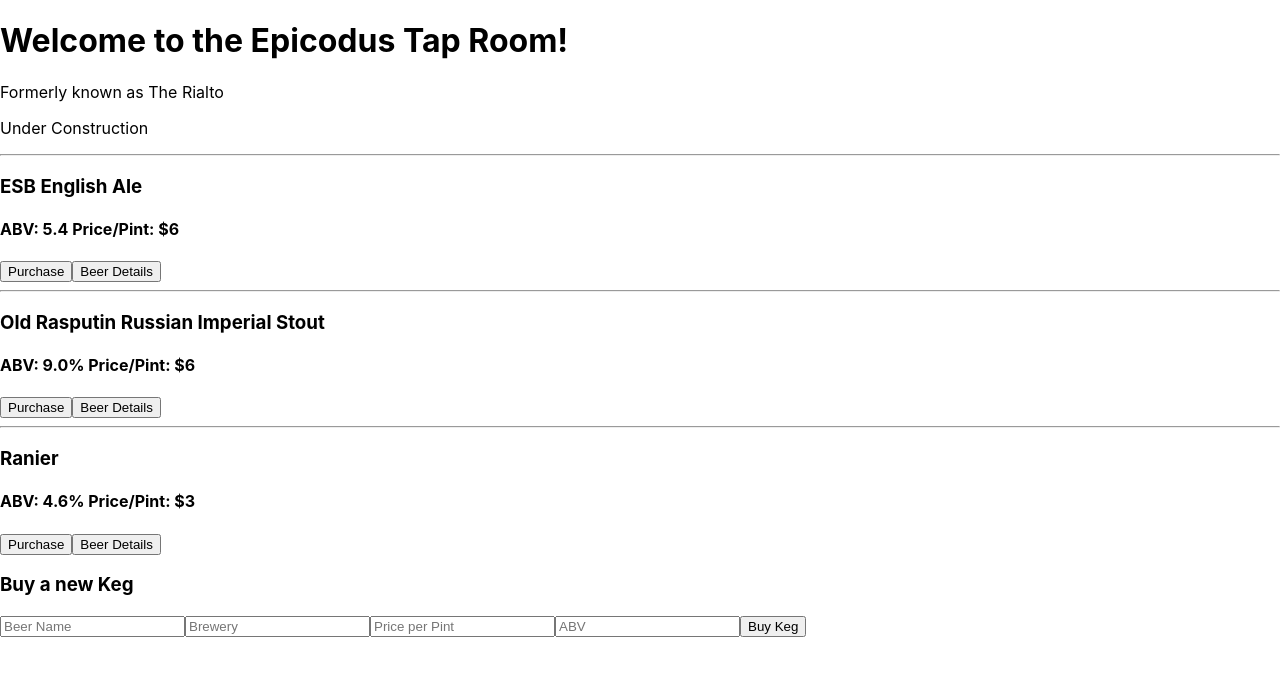
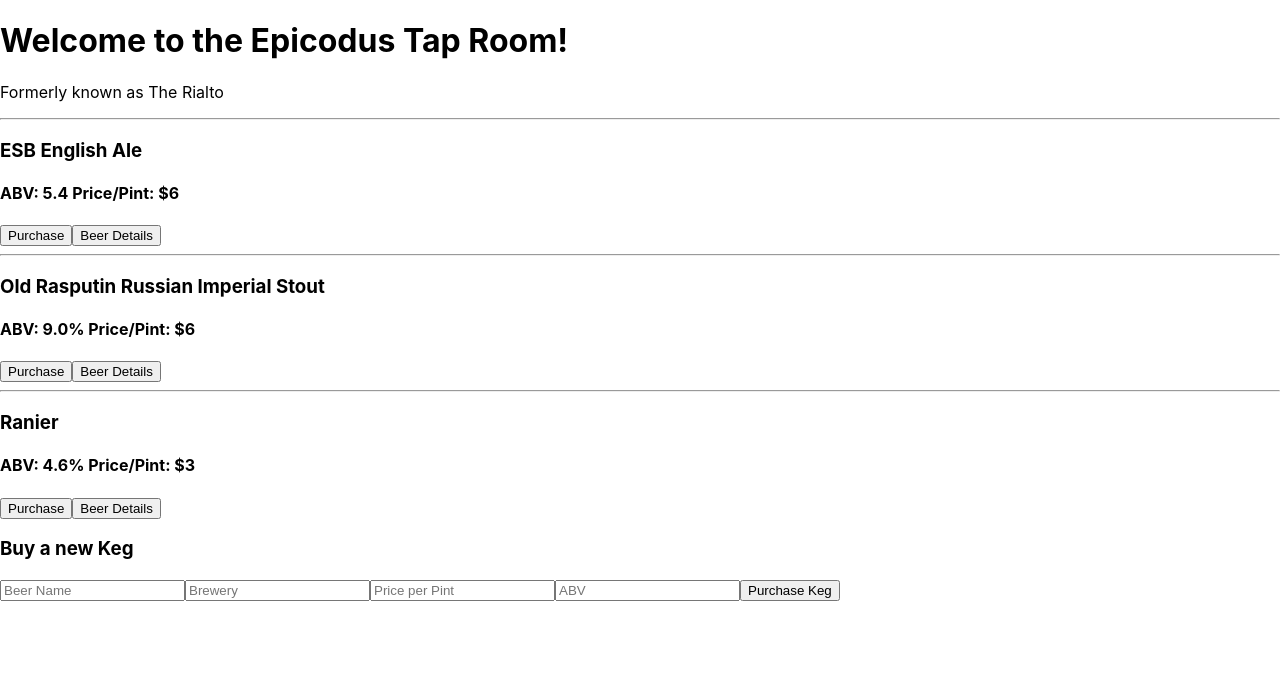
Before and after one commit to PRKille/TapRoomRedux, a React (Create React App) app: page / in a window 1280 px wide. Shown: the top 676 px of the page. Built offline with nearby package versions, Linux system fonts and the light colour scheme.

Commit message:
refactor for multiuse form

```diff
--- a/src/Components/App.js
+++ b/src/Components/App.js
@@ -103,7 +103,6 @@
     return (
       <React.Fragment>
         <Header />
-        <p>Under Construction</p>
         {currentPage.component}
       </React.Fragment>
     );
--- a/src/Components/KegFolder/KegForm.js
+++ b/src/Components/KegFolder/KegForm.js
@@ -0,0 +1,33 @@
+import React from 'react';
+import PropTypes from 'prop-types';
+
+function KegForm(props) {
+  return (
+    <form className="createForm" onSubmit={props.formSubmissionHandler}>
+        <input
+          type="text"
+          name="name"
+          placeholder="Beer Name" />
+        <input
+          type="text"
+          name="brand"
+          placeholder="Brewery" />
+        <input
+          type="text"
+          name="price"
+          placeholder="Price per Pint" />
+        <input
+          type="text"
+          name="abv"
+          placeholder="ABV" />
+        <button type='submit'>{props.buttonText}</button>
+      </form>
+  );
+}
+
+KegForm.propTypes = {
+  formSubmissionHandler: PropTypes.func,
+  buttonText: PropTypes.string
+}
+
+export default KegForm;
--- a/src/Components/TapRoom/Keg.js
+++ b/src/Components/TapRoom/Keg.js
@@ -20,7 +20,7 @@
 }
 
 Keg.propTypes = {
-  id: PropTypes.number,
+  id: PropTypes.string,
   inventory: PropTypes.number,
   name: PropTypes.string,
   price: PropTypes.string,
--- a/src/Components/TapRoom/TapRoom.js
+++ b/src/Components/TapRoom/TapRoom.js
@@ -1,11 +1,13 @@
 import React from 'react';
 import Keg from './Keg';
+import KegForm from '../KegFolder/KegForm'
 import PropTypes from "prop-types";
 import { v4 } from 'uuid';
 
 function TapRoom(props){
 
   function handleKegPurchaseSubmit(event) {
+    console.log("HandleKegPurchase");
     event.preventDefault();
     props.onNewKegPurchase({
       name: event.target.name.value,
@@ -26,7 +28,7 @@
     <React.Fragment>
       <div className="kegs">
         {sortList.map((keg) => (
-          <React.Fragment>
+          <div>
             <hr />
             <Keg
               key={keg.id}
@@ -38,31 +40,16 @@
               id={keg.id}
               onKegClick={props.onKegSelection}
               onBeerPuchase={props.onPintSold} />
-          </React.Fragment>
+          </div>
         ))}
       </div>
+      <div>
+        <h3>Buy a new Keg</h3>
+        <KegForm
+        formSubmissionHandler={handleKegPurchaseSubmit}
+        buttonText="Purchase Keg" />
+      </div>
 
-      <form className="createForm" onSubmit={handleKegPurchaseSubmit}>
-        <h3>Buy a new Keg</h3>
-        <input
-          type="text"
-          name="name"
-          placeholder="Beer Name" />
-        <input
-          type="text"
-          name="brand"
-          placeholder="Brewery" />
-        <input
-          type="text"
-          name="price"
-          placeholder="Price per Pint" />
-        <input
-          type="text"
-          name="abv"
-          placeholder="ABV" />
-
-        <button type='submit'>Buy Keg</button>
-      </form>
     </React.Fragment>
   )
 }
```
Also changed, not shown: 1 other file (tests, documents, lock files or other folders).
